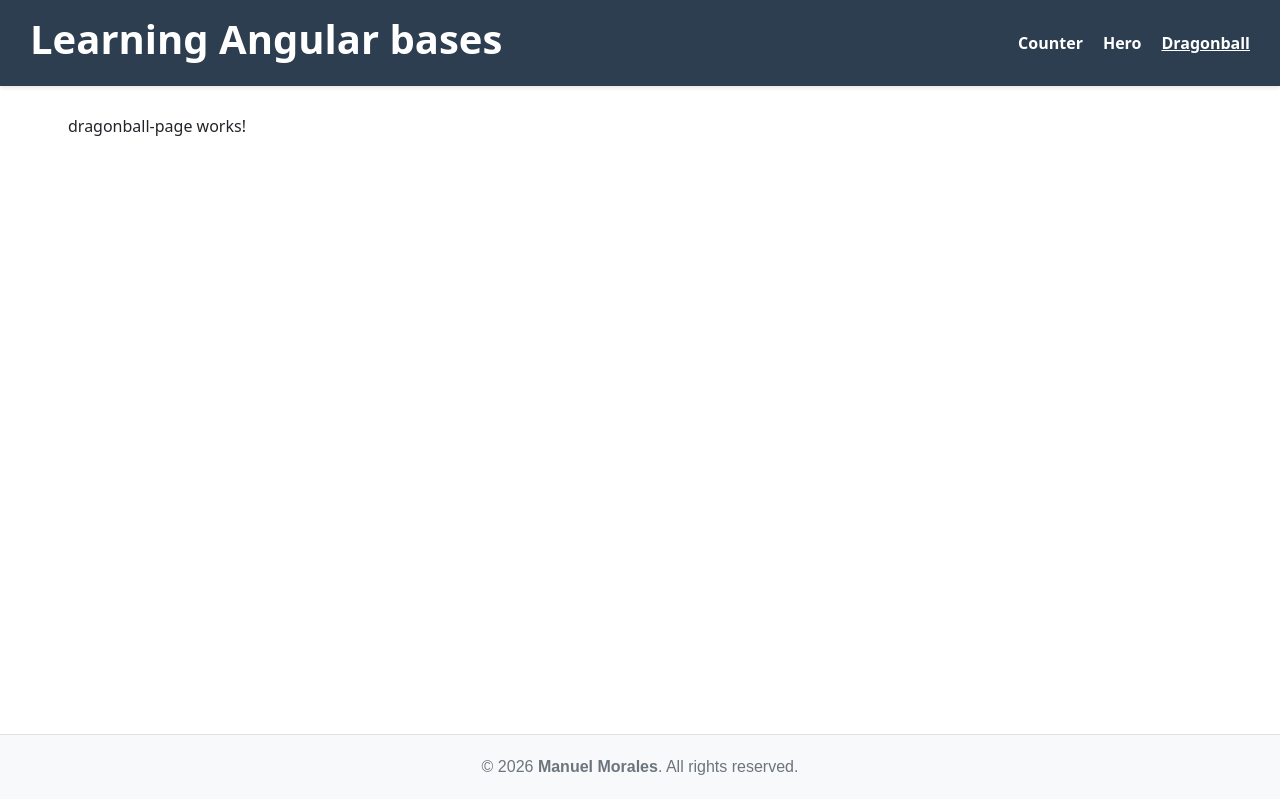
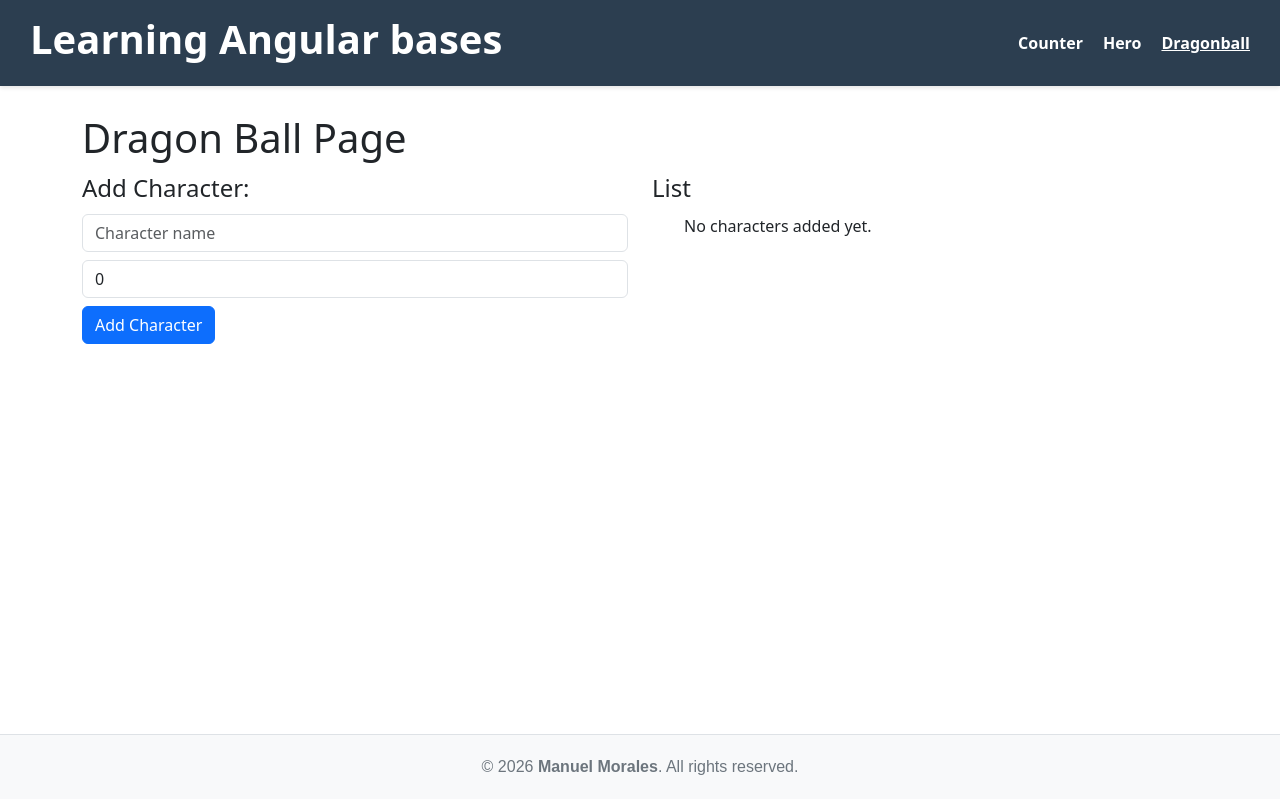
Before and after one commit to Angstromico/Learning-Modern-Angular, an Angular app: page /dragonball in a window 1280 px wide. Built offline with nearby package versions, Linux system fonts and the light colour scheme.

Commit message:
feat: Dragon Ball form

```diff
--- a/src/app/pages/dragonball/dragonball-page/dragonball-page.html
+++ b/src/app/pages/dragonball/dragonball-page/dragonball-page.html
@@ -1 +1,40 @@
-<p>dragonball-page works!</p>
+<section class="container">
+  <h1>Dragon Ball Page</h1>
+
+  <form class="row" (ngSubmit)="addCharacter(); $event.preventDefault()">
+    <div class="col-12 col-sm-6">
+      <legend>Add Character:</legend>
+      <input
+        type="text"
+        class="form-control mb-2"
+        placeholder="Character name"
+        [value]="name()"
+        (input)="changeName($event.target.value)"
+      />
+      <input
+        type="number"
+        class="form-control mb-2"
+        placeholder="Ki"
+        [value]="ki()"
+        (input)="changeKi(+$event.target.value)"
+      />
+      <button type="submit" class="btn btn-primary">Add Character</button>
+    </div>
+    <div class="col-12 col-sm-6">
+      <legend>List</legend>
+      <ul>
+        @for (character of characters(); track character) {
+          <li>
+            {{ character.name }}
+            - Ki:
+            {{ character.ki }}
+          </li>
+        } @empty {
+          <div class="col-12 col-sm-6">
+            <p>No characters added yet.</p>
+          </div>
+        }
+      </ul>
+    </div>
+  </form>
+</section>
--- a/src/app/pages/dragonball/dragonball-page/dragonball-page.ts
+++ b/src/app/pages/dragonball/dragonball-page/dragonball-page.ts
@@ -1,8 +1,33 @@
-import { Component } from '@angular/core';
+import { Component, signal, type WritableSignal } from '@angular/core';
+import { FormsModule } from '@angular/forms';
 
 @Component({
-  imports: [],
+  imports: [FormsModule],
   templateUrl: './dragonball-page.html',
   styleUrl: './dragonball-page.css',
 })
-export class DragonballPageComponent {}
+export class DragonballPageComponent {
+  name = signal('');
+  ki = signal(0);
+
+  changeName = (name: string) => this.name.set(name);
+  changeKi = (ki: number) => this.ki.set(ki);
+
+  characters: WritableSignal<{ name: string; ki: number }[]> = signal([]);
+
+  addCharacter() {
+    if (!this.name().trim() || this.ki() === null || this.ki()! <= 0) {
+      return;
+    }
+
+    const newCharacter = {
+      name: this.name().trim(),
+      ki: this.ki()!,
+    };
+
+    this.characters.update((prev) => [...prev, newCharacter]);
+
+    this.name.set('');
+    this.ki.set(0);
+  }
+}
```
